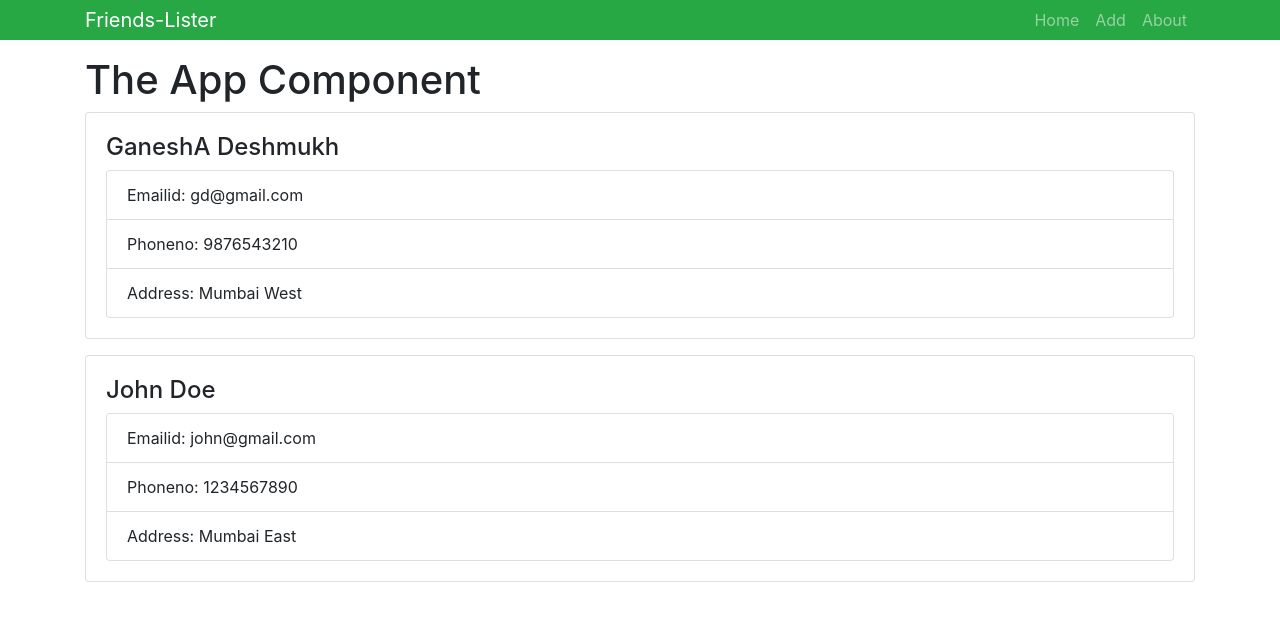
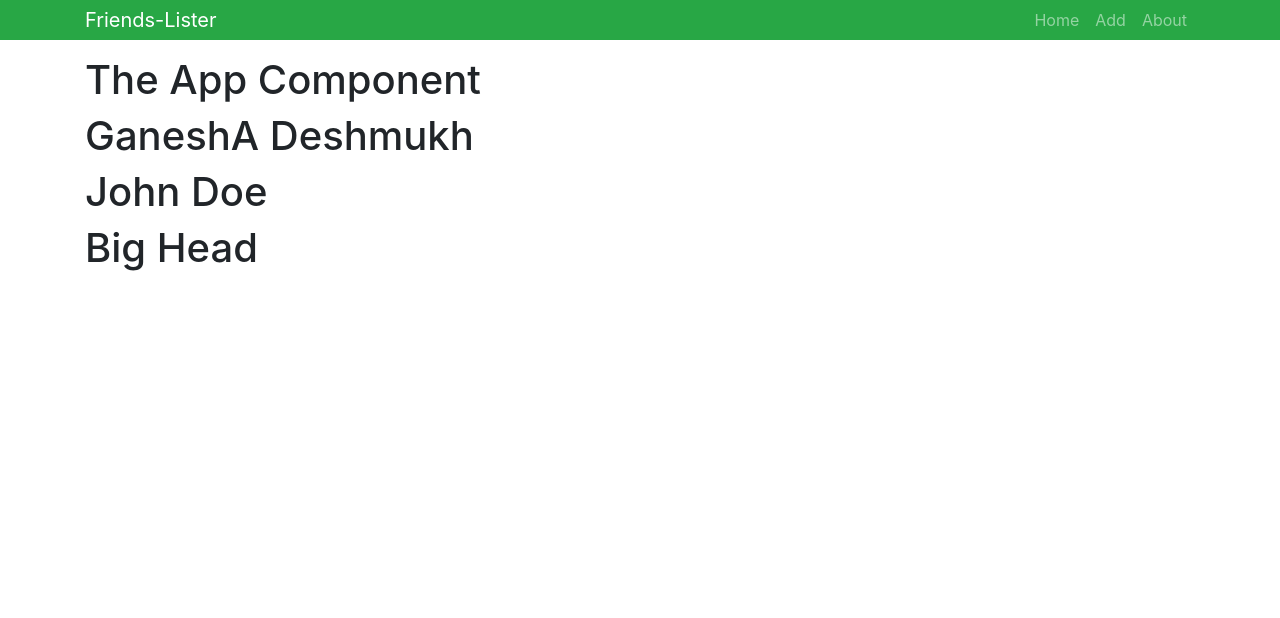
Before and after one commit to ganesh-deshmukh/friends-list, a React (Create React App) app: page / in a window 1280 px wide. Shown: the top 618 px of the page. Built offline with nearby package versions, Linux system fonts and the light colour scheme.

Commit message:
created state array in Friends-component, displaying Friends-Cmpt in App

```diff
--- a/src/App.js
+++ b/src/App.js
@@ -1,5 +1,5 @@
 import React, { Component } from "react";
-import Friend from "./Friend";
+import Friends from "./Friends";
 import Header from "./Header";
 import "bootstrap/dist/css/bootstrap.min.css";
 import "./App.css";
@@ -11,18 +11,7 @@ class App extends Component {
         <Header branding="Friends-Lister" />
         <div className="container">
           <h1>The App Component </h1>
-          <Friend
-            name="GaneshA Deshmukh"
-            email="gd@gmail.com"
-            phone="9876543210"
-            addr="Mumbai West"
-          />
-          <Friend
-            name="John Doe"
-            email="john@gmail.com"
-            phone="1234567890"
-            addr="Mumbai East"
-          />
+          <Friends />
         </div>
       </div>
     );
--- /dev/null
+++ b/src/Friends.js
@@ -0,0 +1,44 @@
+import React, { Component } from "react";
+
+class Friends extends Component {
+  constructor() {
+    super();
+    this.state = {
+      friends: [
+        {
+          id: 1,
+          name: "GaneshA Deshmukh",
+          email: "gd@gmail.com",
+          phone: "9876543210",
+          addr: "Mumbai West"
+        },
+        {
+          id: 2,
+          name: "John Doe",
+          email: "john@gmail.com",
+          phone: "1234567890",
+          addr: "Mumbai East"
+        },
+        {
+          id: 3,
+          name: "Big Head",
+          email: "Bighead@gmail.com",
+          phone: "333-444-5555",
+          addr: "Silicon Valley"
+        }
+      ]
+    };
+  }
+  render() {
+    const { friends } = this.state;
+    return (
+      <div>
+        {friends.map(friend => (
+          <h1>{friend.name}</h1>
+        ))}
+      </div>
+    );
+  }
+}
+
+export default Friends;
--- a/src/Header.js
+++ b/src/Header.js
@@ -42,6 +42,4 @@ Header.propTypes = {
   branding: PropTypes.string.isRequired
 };
 
-const myStyle = { color: "blue", fontSize: "50px" };
-
 export default Header;
```
